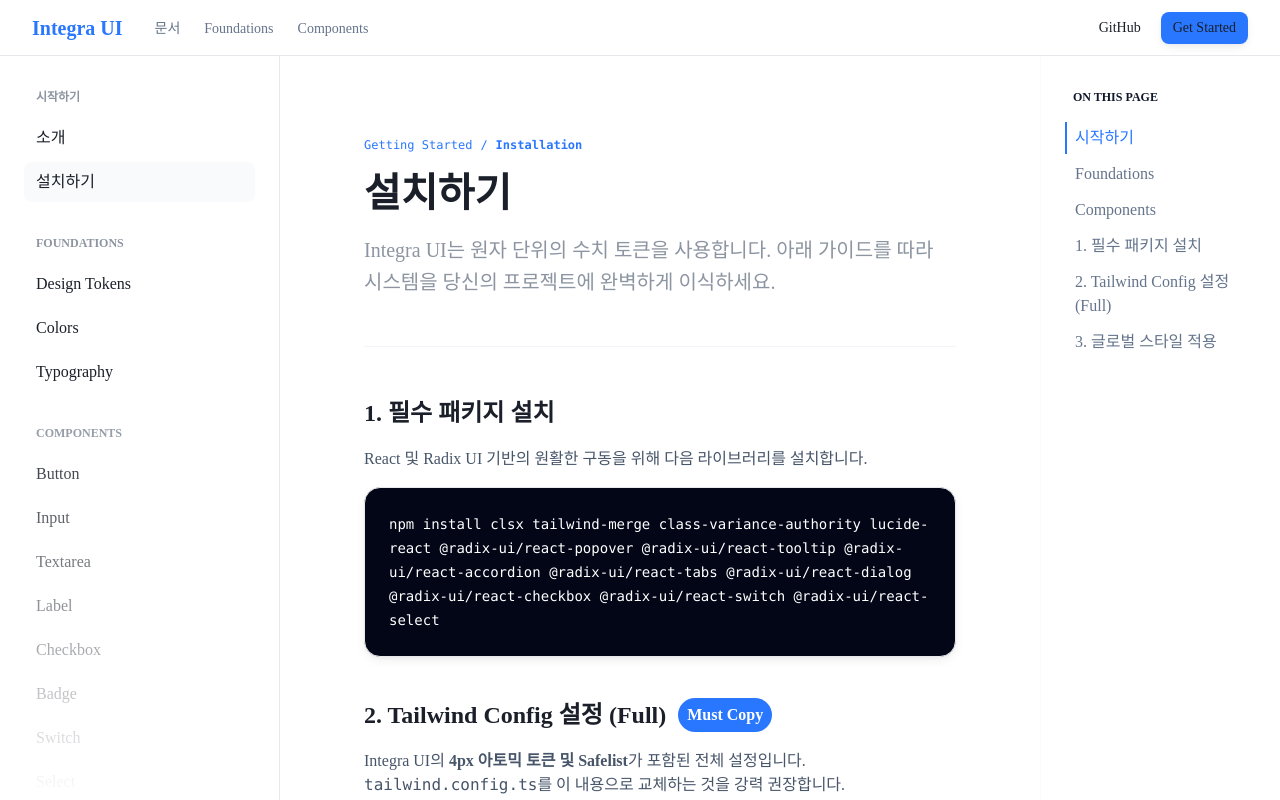
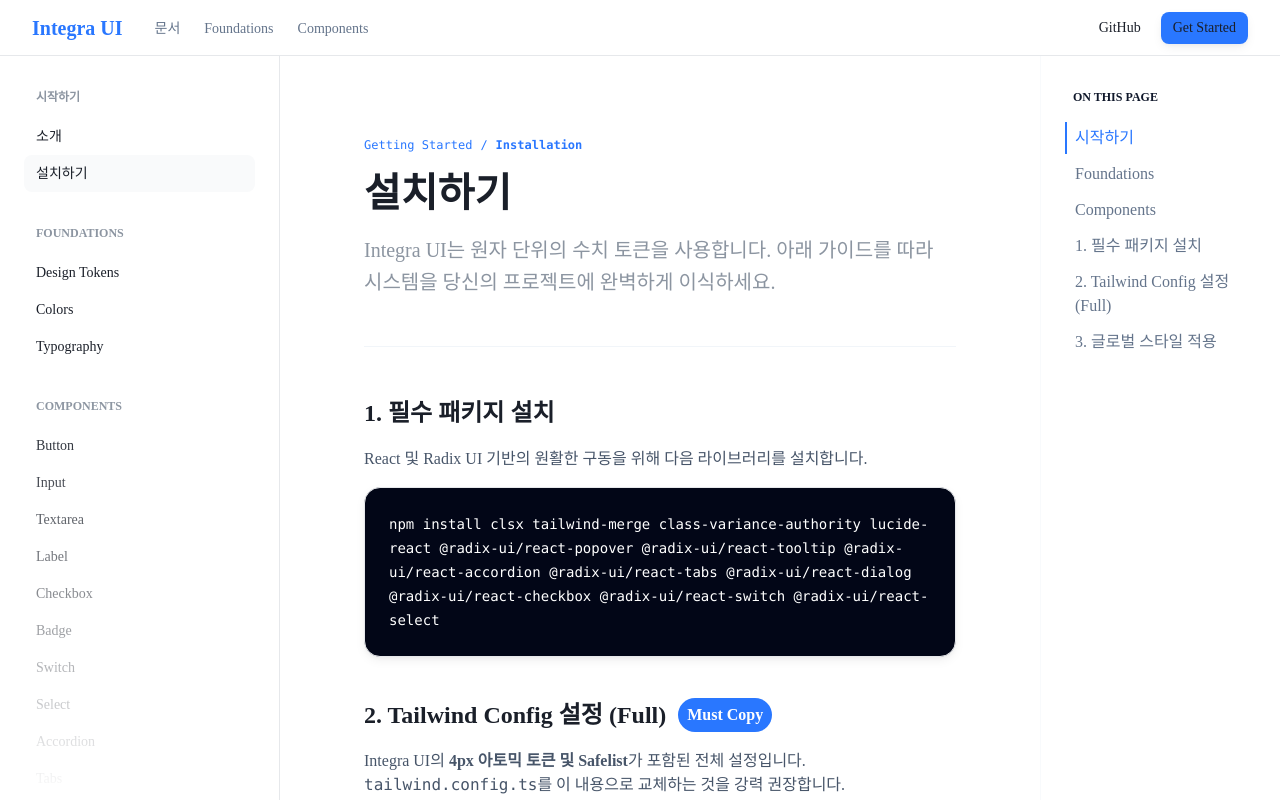
Before and after one commit to taekilKim/integra-ui, a Next.js app in the folder integra-ui/: page /docs/installation in a window 1280 px wide. Shown: the top 800 px of the page. Built offline with nearby package versions, Linux system fonts and the light colour scheme; a web font is replaced by a local one.

Commit message:
menu fixed

```diff
--- a/integra-ui/components/layout/sidebar.tsx
+++ b/integra-ui/components/layout/sidebar.tsx
@@ -46,21 +46,19 @@
               <h2 className="px-12 text-12 font-semibold uppercase tracking-2 text-integra-gray-500">
                 {section.title}
               </h2>
-              <div className="space-y-4">
+              <div>
                 {section.items.map((item) => {
                   const isActive = pathname === item.href;
                   return (
                     <Link
                       key={item.href}
                       href={item.href}
-                      className={cn(
-                        "group flex w-full items-center rounded-8 px-12 py-8 transition-all",
-                        "text-12 font-medium", // 👈 cn이 다른 text- 컬러와 헷갈리지 않게 위치 조정
-
+                      className={`text-14 ${cn(
+                        "group flex w-full items-center rounded-8 px-12 py-8 transition-all font-medium",
                         isActive
-                          ? "bg-integra-gray-50 text-integra-gray-900 font-medium"
+                          ? "bg-integra-gray-50"
                           : "text-integra-gray-900 hover:bg-integra-gray-50"
-                      )}
+                      )}`}
                     >
                       {item.name}
                     </Link>
```
